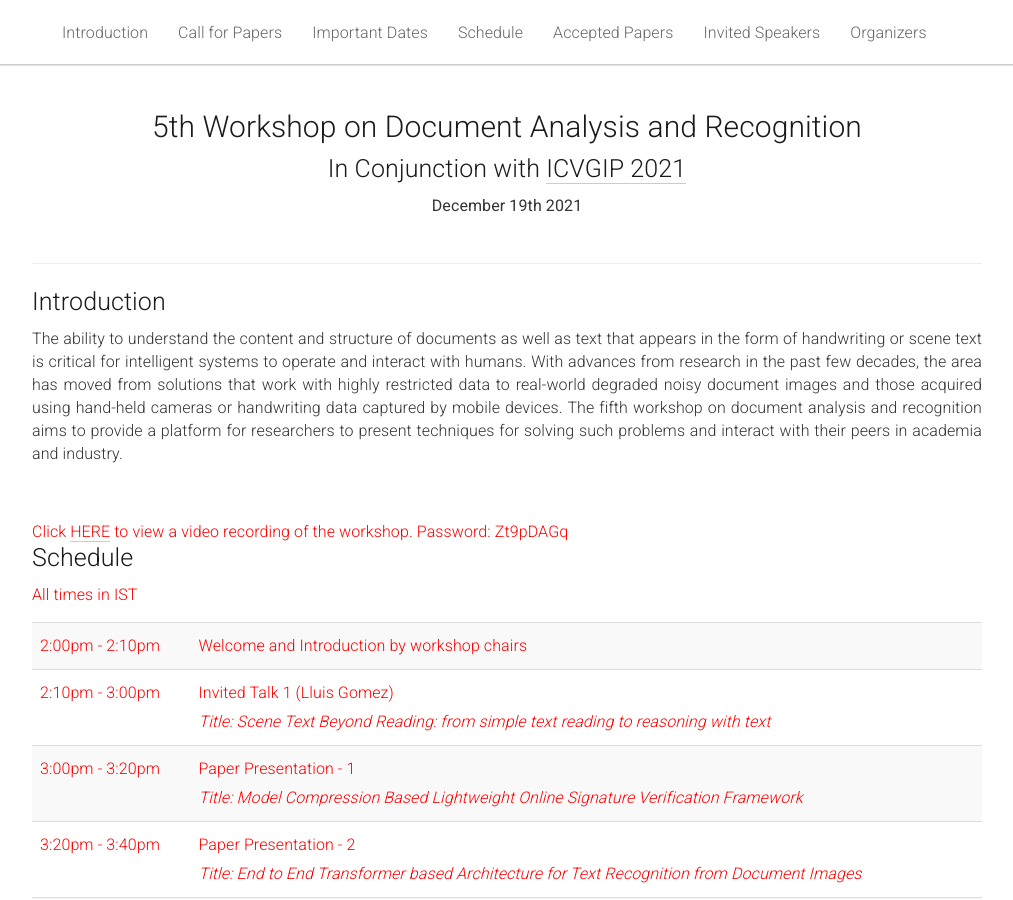
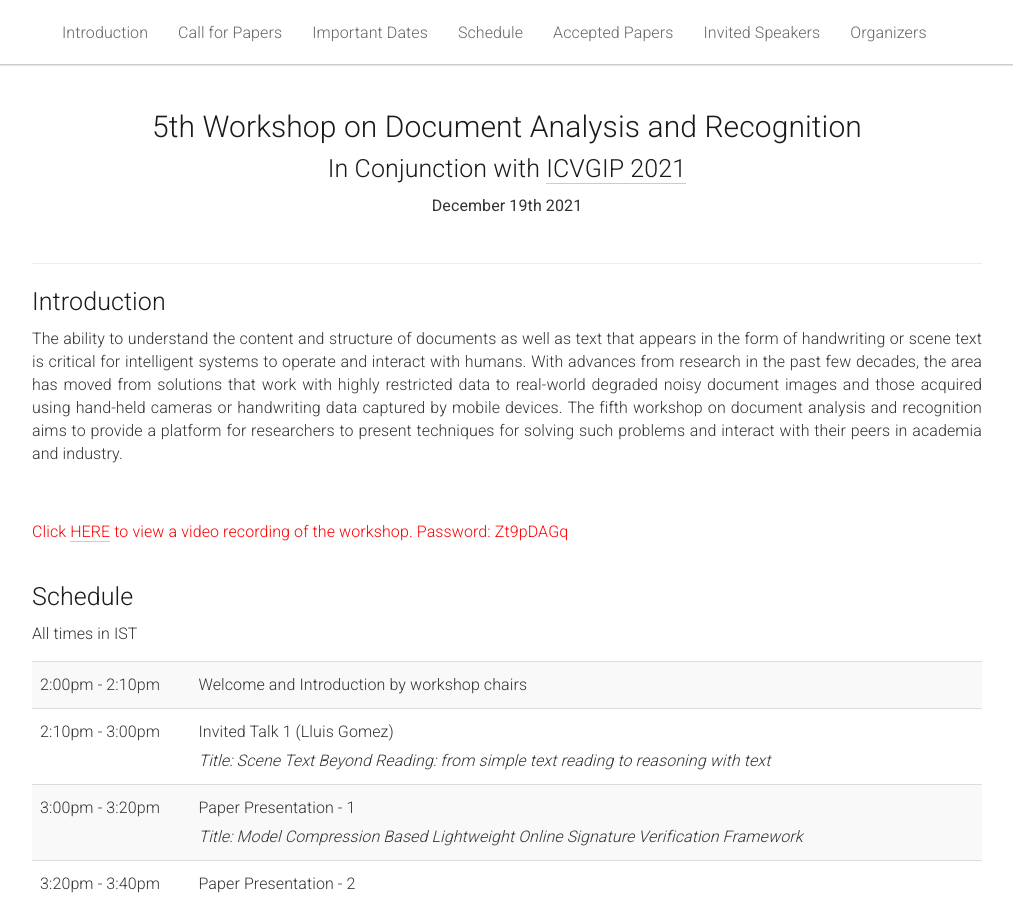
Before and after one commit to wdar21/wdar21.github.io, a Jekyll site: the page built from _pages/home.md, in a window 1280 px wide and 900 px high. Shown: the whole window, without its empty margins (133-1146 px from the left). Built offline with Jekyll 4.4.1, drawn with Linux system fonts in a browser that asks for light colours.

Commit message:
Recording link

```diff
--- a/_pages/home.md
+++ b/_pages/home.md
@@ -36,7 +36,7 @@ acknowledgements: ""
 </div>
 
 <br>
-<font color=red> Click <a href="https://iitj-events.webex.com/iitj-events/lsr.php?RCID=3d4b74f8bfc4f45b3a1d31802b0b6409">HERE</a> to view a video recording of the workshop. Password: Zt9pDAGq
+<font color=red> Click <a href="https://iitj-events.webex.com/iitj-events/lsr.php?RCID=3d4b74f8bfc4f45b3a1d31802b0b6409">HERE</a> to view a video recording of the workshop. Password: Zt9pDAGq </font>
 
 <br>
 
```
